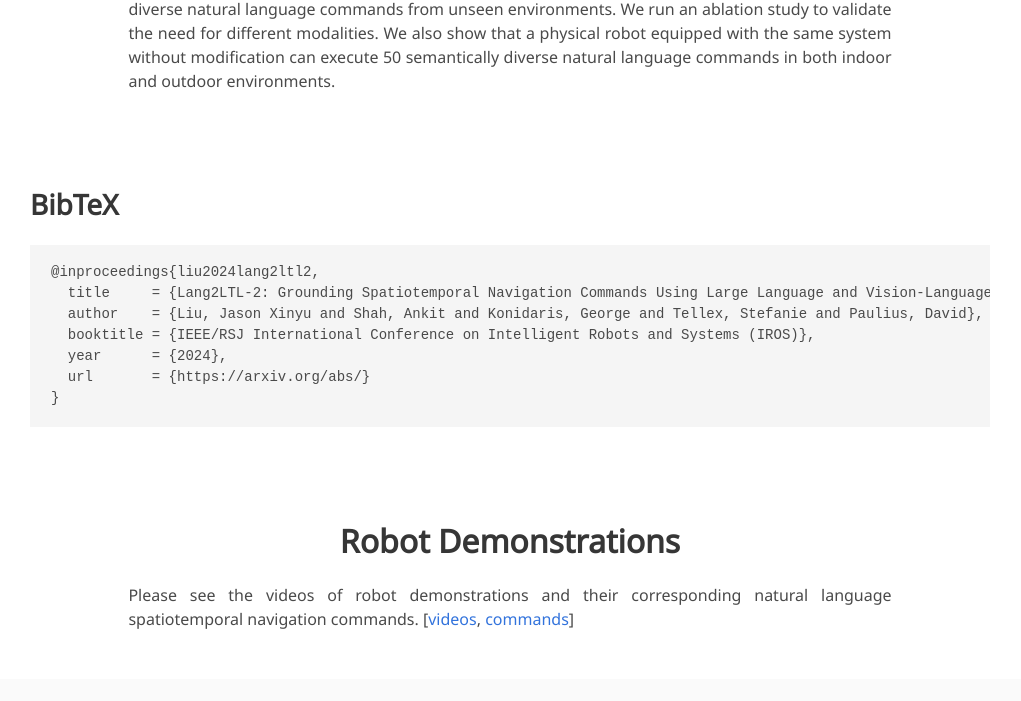
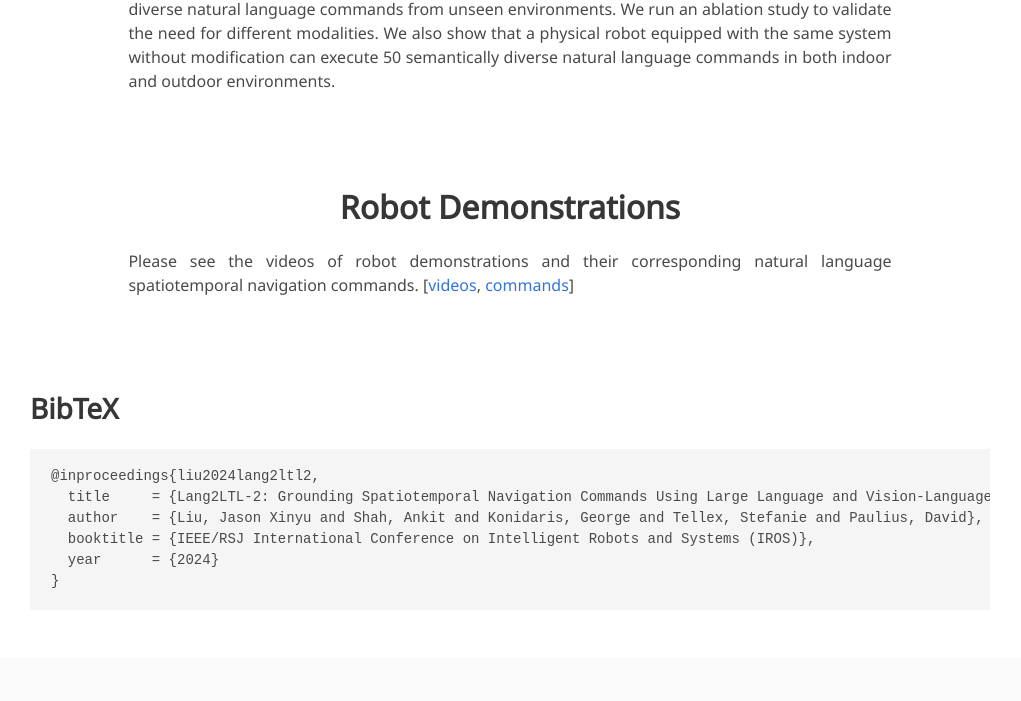
Before and after one commit to Spatiotemporal-Ground/spatiotemporal-ground.github.io, a plain HTML site: page index.html in a window 1280 px wide. Shown: the part 1058-1759 px from the top of the page, without its empty margins (130-1151 px from the left). Drawn offline with nearby package versions, Linux system fonts and the light colour scheme; some icons are missing; a web font is replaced by a local one.

Commit message:
updated bibtex

```diff
--- a/index.html
+++ b/index.html
@@ -457,18 +457,7 @@
 </section> -->
 
 
-<section class="section" id="BibTeX">
-  <div class="container is-max-desktop content">
-    <h2 class="title">BibTeX</h2>
-    <pre><code>@inproceedings{liu2024lang2ltl2,
-  title     = {Lang2LTL-2: Grounding Spatiotemporal Navigation Commands Using Large Language and Vision-Language Models},
-  author    = {Liu, Jason Xinyu and Shah, Ankit and Konidaris, George and Tellex, Stefanie and Paulius, David},
-  booktitle = {IEEE/RSJ International Conference on Intelligent Robots and Systems (IROS)},
-  year      = {2024},
-  url       = {https://arxiv.org/abs/}
-}</code></pre>
-  </div>
-</section>
+
 
 
 <section class="section">
@@ -490,17 +479,19 @@
 
 
 
-<!-- <section class="section" id="BibTeX">
+
+
+<section class="section" id="BibTeX">
   <div class="container is-max-desktop content">
     <h2 class="title">BibTeX</h2>
-    <pre><code>@article{liu2023lang2ltl-2,
-      author    = {Liu, Jason Xinyu and Shah, Ankit and Konidaris, George and Tellex, Stefanie and Paulius, David},
-      title     = {Grounding Spatiotemporal Navigation Commands Using Large Language and Vision Models},
-      journal   = {},
-      year      = {2024},
-    }</code></pre>
+    <pre><code>@inproceedings{liu2024lang2ltl2,
+  title     = {Lang2LTL-2: Grounding Spatiotemporal Navigation Commands Using Large Language and Vision-Language Models},
+  author    = {Liu, Jason Xinyu and Shah, Ankit and Konidaris, George and Tellex, Stefanie and Paulius, David},
+  booktitle = {IEEE/RSJ International Conference on Intelligent Robots and Systems (IROS)},
+  year      = {2024}
+}</code></pre>
   </div>
-</section> -->
+</section>
 
 
 
```
